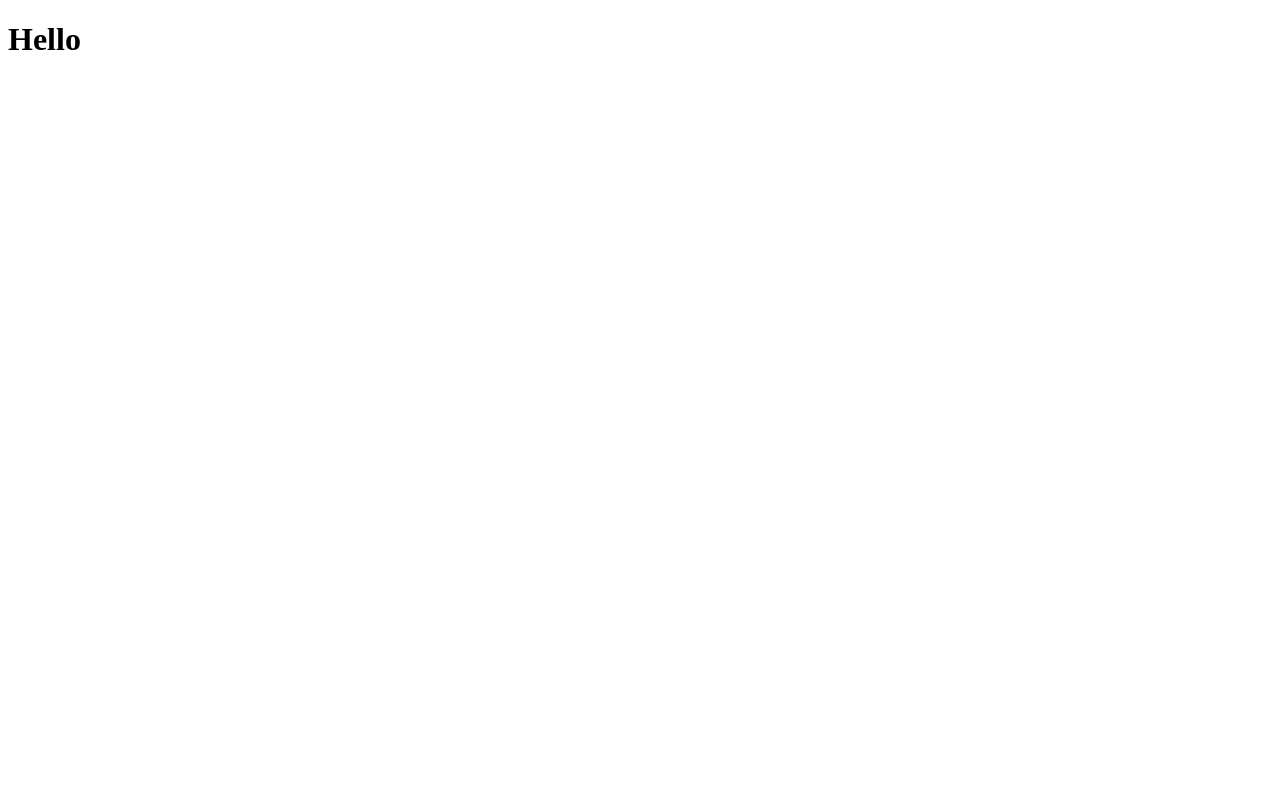
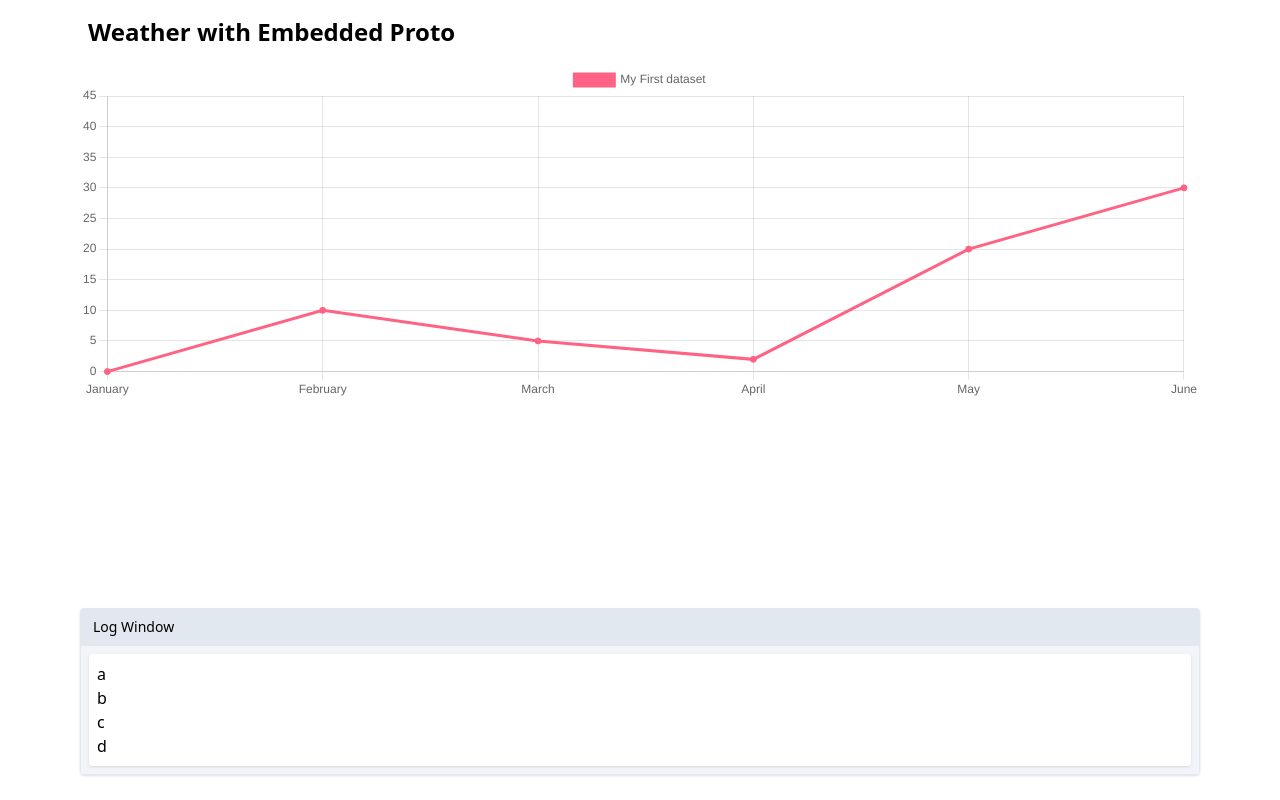
Before and after one commit to Embedded-AMS/EmbeddedProto_Example_Arduino_Pro_WiFi_to_NodeJS, a website: page NodeServer/home.html in a window 1280 px wide. Drawn offline with nearby package versions, Linux system fonts and the light colour scheme.

Commit message:
Added alpine js, chartjs, tailwind. Initial layout with tailwind.

```diff
--- a/NodeServer/home.html
+++ b/NodeServer/home.html
@@ -1,13 +1,75 @@
 <!DOCTYPE html>
 
 <head>
-    <title>Weather Dashboard</title>
+  <title>Weather Dashboard</title>
+  <script src="weather_bundle.js"></script>
+  <script src="//unpkg.com/alpinejs" defer></script>
+  <script src="https://cdn.jsdelivr.net/npm/chart.js"></script>
+  <script src="https://cdn.tailwindcss.com"></script>
 </head>
 
 <body>
-    <div class="center">
-        <h1>Hello</h1>
+
+  <div class="flex flex-col item-center h-screen mx-20">
+    <div class="flex-none">
+      <h1 class="text-2xl font-semibold py-4 px-2">
+        Weather with Embedded Proto
+      </h1>
     </div>
+
+    <div class="flex-grow">
+        <div>
+          <canvas height="90" id="myChart"></canvas>
+        </div>
+    </div>
+
+    <div class="h-48" x-data="{ logs: ['a', 'b', 'c', 'd', 'e', 'f', 'g'] }">
+      <div class="box border rounded flex flex-col shadow">
+        <div class="flex-none bg-slate-200 px-3 py-2 border-b">
+          <h3 class="text-sm font-medium">Log Window</h3>
+        </div>
+        <div class="flex-grow bg-slate-100 p-2 h-32">
+          <div class="bg-white rounded p-2 h-full overflow-y-scroll shadow">
+            <template x-for="log in logs">
+              <p x-text="log"></p>
+            </template>
+          </div>
+        </div>
+      </div>
+    </div>
+  </div>
+
 </body>
+<script>
+    const labels = [
+      'January',
+      'February',
+      'March',
+      'April',
+      'May',
+      'June',
+    ];
 
+    const data = {
+      labels: labels,
+      datasets: [{
+        label: 'My First dataset',
+        backgroundColor: 'rgb(255, 99, 132)',
+        borderColor: 'rgb(255, 99, 132)',
+        data: [0, 10, 5, 2, 20, 30, 45],
+      }]
+    };
+
+    const config = {
+      type: 'line',
+      data: data,
+      options: {}
+    };
+  </script>
+  <script>
+    const myChart = new Chart(
+      document.getElementById('myChart'),
+      config
+    );
+  </script>
 </html>
```
